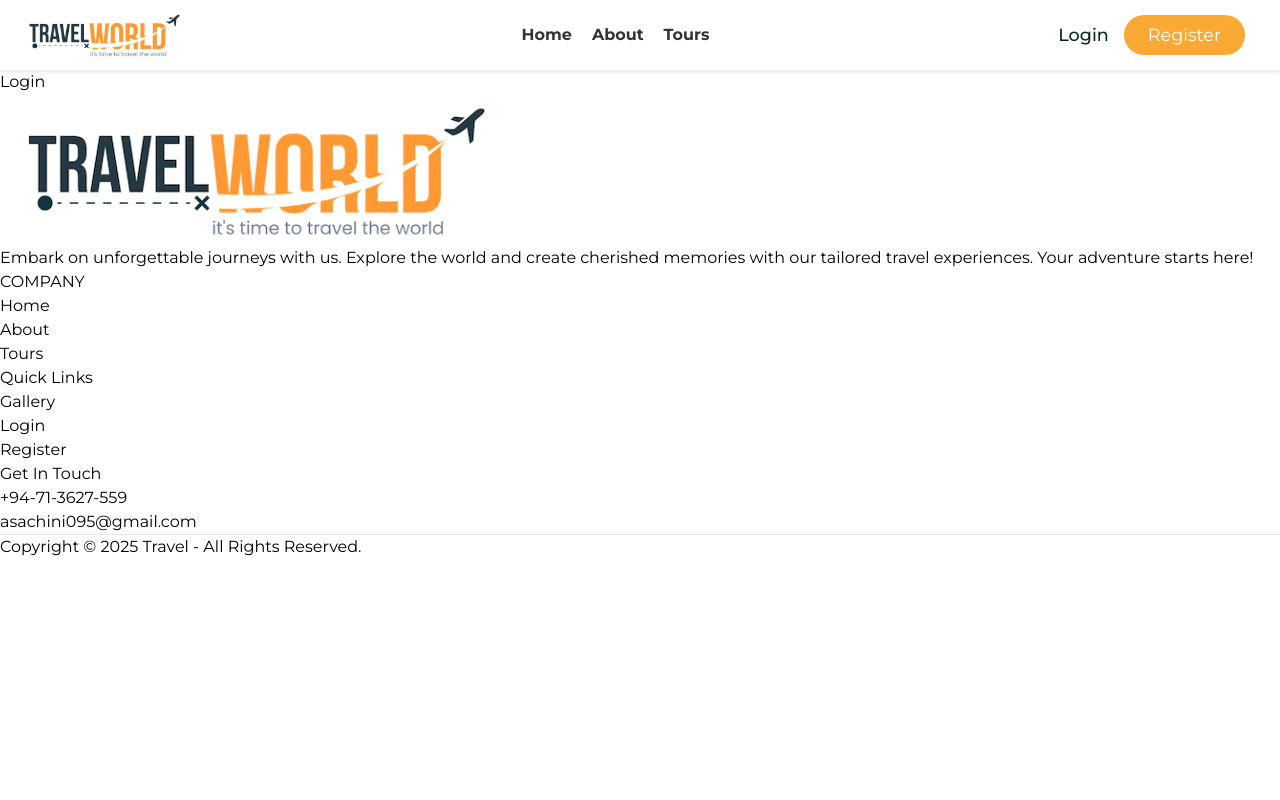
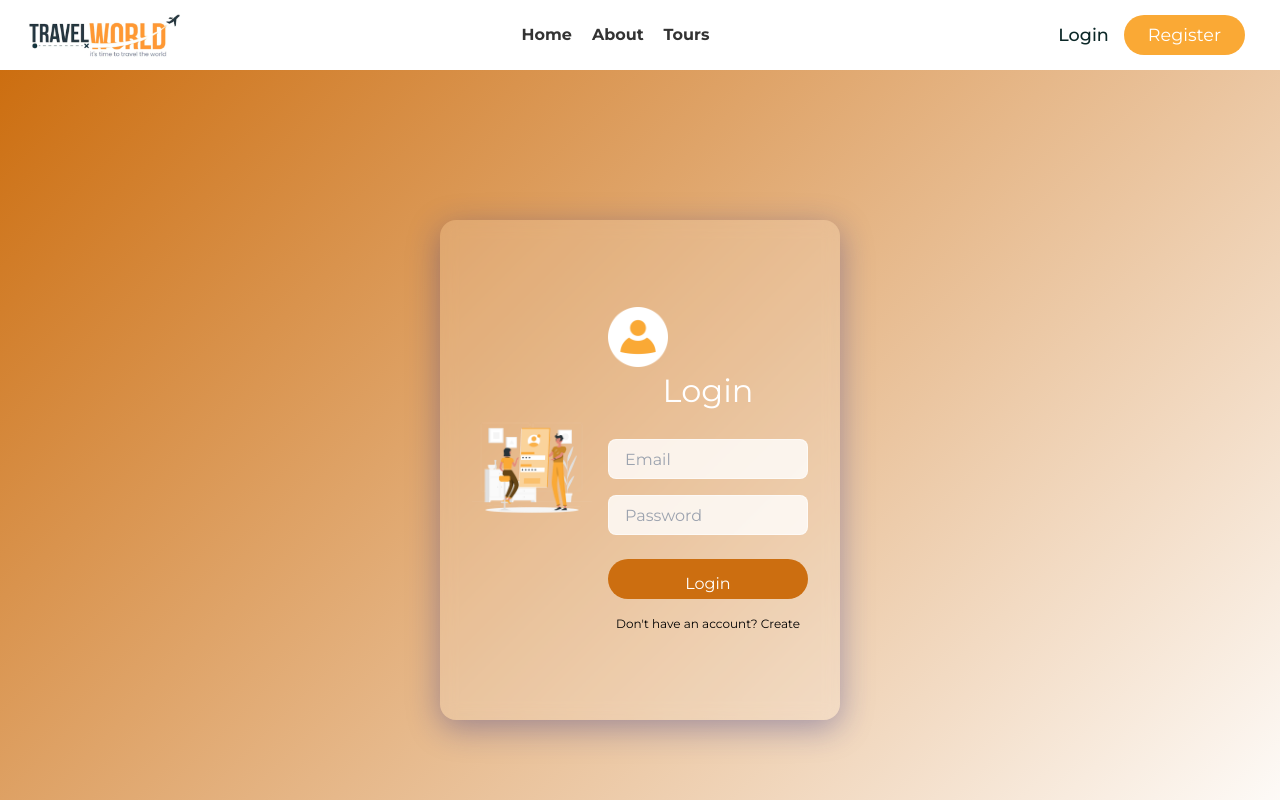
Before and after one commit to ApsaraWitharana/Travels-Management-System-Frontend, a React (Vite) app: page /login in a window 1280 px wide. Shown: the top 800 px of the page. Built offline with nearby package versions, Linux system fonts and the light colour scheme; a web font is replaced by a local one.

Commit message:
add- user login signup page impl

```diff
--- a/src/pages/Login.tsx
+++ b/src/pages/Login.tsx
@@ -1,6 +1,58 @@
 import 'react';
+import '../styles/login.css';
+import {Container,Row,Col,Form,FormGroup,Button} from "reactstrap";
+import {Link} from "react-router-dom";
+import loginImg from '../assets/images/login.png';
+import userIcon from '../assets/images/user.png';
+import {useState} from "react";
 
 const Login =() => {
-    return <div>Login</div>;
+    const [credentials,setCredentials]=useState({
+       email:undefined,
+       password:undefined,
+    });
+
+    const handleChange = (event)=>{
+        setCredentials(prevCredentials => ({...prevCredentials,[event.target.id]:event.target.value}));
+    };
+
+    const handleSubmit = (event)=>{
+        event.preventDefault();
+    }
+    return (
+        <div>
+            <section className='login-container'>
+                <Container>
+                    <Row>
+                        <Col lg="6" md="6" className="text-center">
+                            <div className="login__container d-flex align-items-center justify-content-between">
+                                <div className='login__img'>
+                                    <img src={loginImg} alt="logo"/>
+                                </div>
+
+                                <div className='login__form'>
+                                    <div className='user'>
+                                        <img src={userIcon} alt="logo"/>
+                                    </div>
+                                    <h2>Login</h2>
+                                    <Form>
+                                        <FormGroup>
+                                           <input type={'email'} placeholder={'Email'} required id={'email'} onChange={handleChange}/>
+                                        </FormGroup>
+                                        <FormGroup>
+                                            <input type={'password'} placeholder={'Password'} required id={'password'} onChange={handleChange}/>
+                                        </FormGroup>
+                                      <Button className="btn auth__btn" type='submit' onClick={handleSubmit}>Login</Button>
+                                    </Form>
+                                    <p>Don't have an account? <Link to='/register'>Create</Link> </p>
+                                </div>
+                            </div>
+                        </Col>
+                    </Row>
+                </Container>
+            </section>
+        </div>
+
+    )
 }
 export default Login;
--- a/src/pages/Register.tsx
+++ b/src/pages/Register.tsx
@@ -1,6 +1,62 @@
 import 'react';
+import '../styles/signup.css';
+import {Container,Row,Col,Form,FormGroup,Button} from "reactstrap";
+import {Link} from "react-router-dom";
+import registerImg from '../assets/images/register.png';
+import userIcon from '../assets/images/user.png';
+import {useState} from "react";
 
-const Register = () => {
-    return <div>Register</div>;
+const Register =() => {
+    const [credentials,setCredentials]=useState({
+        username:undefined,
+        email:undefined,
+        password:undefined,
+    });
+
+    const handleChange = (event)=>{
+        setCredentials(prevCredentials => ({...prevCredentials,[event.target.id]:event.target.value}));
+    };
+
+    const handleSubmit = (event)=>{
+        event.preventDefault();
+    }
+    return (
+        <div>
+            <section className='login-container'>
+                <Container>
+                    <Row>
+                        <Col lg="6" md="6" className="text-center">
+                            <div className="login__container d-flex align-items-center justify-content-between">
+                                <div className='login__img'>
+                                    <img src={registerImg} alt="logo"/>
+                                </div>
+
+                                <div className='login__form'>
+                                    <div className='user'>
+                                        <img src={userIcon} alt="logo"/>
+                                    </div>
+                                    <h2>Register</h2>
+                                    <Form>
+                                        <FormGroup>
+                                            <input type={'text'} placeholder={'UserName'} required id={'userName'} onChange={handleChange}/>
+                                        </FormGroup>
+                                        <FormGroup>
+                                            <input type={'email'} placeholder={'Email'} required id={'email'} onChange={handleChange}/>
+                                        </FormGroup>
+                                        <FormGroup>
+                                            <input type={'password'} placeholder={'Password'} required id={'password'} onChange={handleChange}/>
+                                        </FormGroup>
+                                        <Button className="btn auth__btn" type='submit' onClick={handleSubmit}>SignIn</Button>
+                                    </Form>
+                                    <p>Do you  have an account? <Link className='log' to='/login'>Login</Link> </p>
+                                </div>
+                            </div>
+                        </Col>
+                    </Row>
+                </Container>
+            </section>
+        </div>
+
+    )
 }
-export default Register ;
+export default Register;
--- /dev/null
+++ b/src/styles/login.css
@@ -0,0 +1,117 @@
+
+
+/* Section styling */
+.login-container {
+    display: flex;
+    justify-content: center;
+    align-items: center;
+    height: 100vh;
+    background: linear-gradient(135deg, #cc6e10 0%, #ffffff 100%);
+    animation: fadeIn 1.5s ease-in-out;
+}
+
+/* Login container */
+.login__container {
+    background: rgba(255, 255, 255, 0.15);
+    border-radius: 16px;
+    box-shadow: 0 8px 32px rgba(31, 38, 135, 0.37);
+    backdrop-filter: blur(8px);
+    padding: 2rem;
+    width: 100%;
+    max-width: 500px;
+    display: flex;
+    gap: 1rem;
+    align-items: center;
+    animation: slideUp 1.2s ease;
+}
+
+/* Login form */
+.login__form {
+    text-align: center;
+    width: 100%;
+    max-width: 400px;
+}
+
+.login__form h2 {
+    font-size: 2rem;
+    margin-bottom: 1rem;
+    color: #fff;
+}
+
+.login__form input {
+    width: 100%;
+    padding: 0.8rem 1rem;
+    margin: 0.5rem 0;
+    border: 1px solid rgba(255, 255, 255, 0.5);
+    border-radius: 10px;
+    background: rgba(255, 255, 255, 0.8);
+    outline: none;
+    color: #333;
+    font-size: 1rem;
+    transition: all 0.3s ease-in-out;
+}
+
+.login__form input:focus {
+    border: 2px solid #d89951;
+    background: rgba(255, 255, 255, 0.9);
+}
+
+.auth__btn {
+    width: 100%;
+    background: #cc6e10;
+    color: #fff;
+    padding: 0.8rem;
+    border: none;
+    border-radius: 25px;
+    cursor: pointer;
+    font-size: 1rem;
+    margin-top: 1rem;
+    transition: background 0.3s ease;
+}
+
+.auth__btn:hover {
+    background: #4c2b05;
+}
+
+/* Login image */
+.login__img img {
+    width: 100%;
+    max-width: 500px;
+    border-radius: 12px;
+}
+.login__form img{
+    width: 30%;
+    max-width: 500px;
+
+}
+
+
+@media (max-width: 768px) {
+    .login__container {
+        flex-direction: column;
+    }
+    .login__img img {
+        max-width: 250px;
+    }
+}
+
+/* Animations */
+@keyframes fadeIn {
+    from {
+        opacity: 0;
+    }
+    to {
+        opacity: 1;
+    }
+}
+
+@keyframes slideUp {
+    from {
+        transform: translateY(30px);
+        opacity: 0;
+    }
+    to {
+        transform: translateY(0);
+        opacity: 1;
+    }
+}
--- /dev/null
+++ b/src/styles/signup.css
@@ -0,0 +1,107 @@
+/* General reset */
+
+
+/* Section styling */
+.login-container {
+    display: flex;
+    align-items: center;
+    justify-content: center;
+    height: 100vh;
+    margin-top: 0;
+}
+
+.login__container {
+    background: rgba(255, 255, 255, 0.15);
+    border-radius: 16px;
+    box-shadow: 0 8px 32px rgba(31, 38, 135, 0.37);
+    backdrop-filter: blur(8px);
+    padding: 2rem;
+    width: 100%;
+    height: 500px;
+    max-width: 400px; /* Adjust container max-width */
+    display: flex;
+    gap: 1rem;
+    align-items: center;
+}
+
+.login__img {
+    flex: 1;
+    text-align: center;
+}
+
+.login__img img {
+    width: 100%;
+    max-width: 400px; /* Adjust image size */
+    border-radius: 12px;
+}
+
+.login__form {
+    flex: 1;
+    text-align: center;
+}
+
+.login__form h2 {
+    font-size: 2rem;
+    margin-bottom: 1rem;
+    color: #fff;
+}
+
+.login__form input {
+    width: 200px;
+    height: 40px;
+    padding: 0.8rem 1rem;
+    margin: 0.5rem 0;
+    border: 1px solid rgba(255, 255, 255, 0.5);
+    border-radius: 8px;
+    background: rgba(255, 255, 255, 0.8);
+    outline: none;
+    color: #333;
+    font-size: 1rem;
+    transition: all 0.3s ease-in-out;
+}
+
+.login__form input:focus {
+    border: 2px solid #cc6e10;
+    background: rgba(255, 255, 255, 0.9);
+}
+
+.auth__btn {
+    width: 200px;
+    height: 40px;
+    background: #cc6e10;
+    color: #fff;
+    padding: 0.8rem;
+    border: none;
+    border-radius: 25px;
+    cursor: pointer;
+    font-size: 1rem;
+    margin-top: 1rem;
+    margin-bottom: 1rem;
+    transition: background 0.3s ease;
+}
+
+.auth__btn:hover {
+    background: #d89951;
+}
+p{
+    text-align: center;
+    color: black;
+    font-size: 12px;
+}
+
+p .log{
+    font-size: 12px;
+    font-weight: bold;
+
+}
+/* Responsive design */
+@media (max-width: 768px) {
+    .login__container {
+        flex-direction: column;
+        align-items: center;
+    }
+
+    .login__img img {
+        max-width: 300px; /* Smaller image for smaller screens */
+    }
+}
```
Also changed, not shown: src/hooks/userFetch.ts (added, +37 -0 lines).
